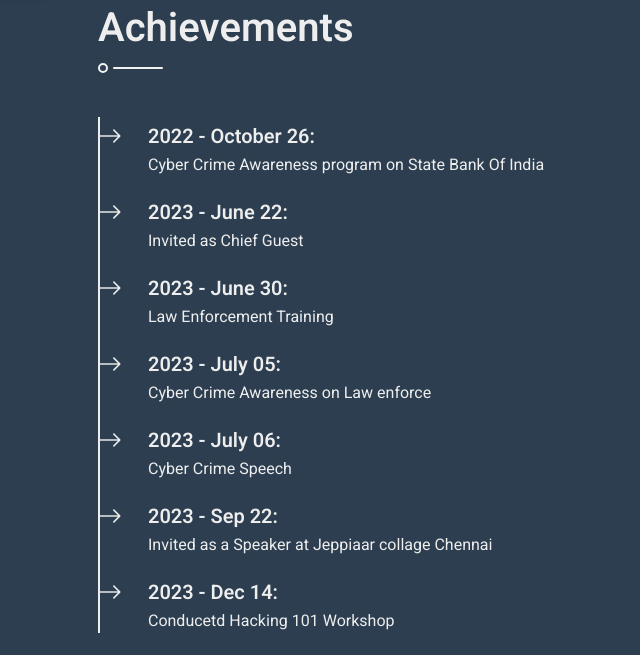
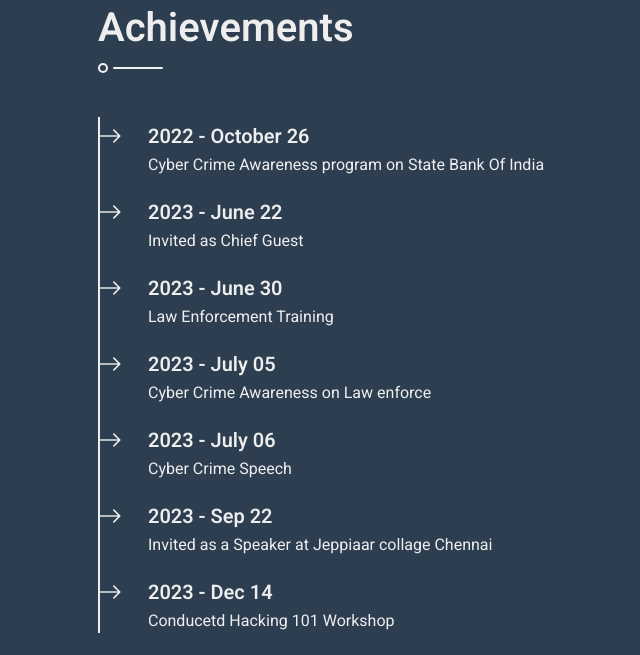
Before and after one commit to Rajivsharma0x14/portfolio, a plain HTML site: page index.html in a window 1280 px wide. Shown: the part 820-1475 px from the top of the page, 372-1012 px from the left. Drawn offline with nearby package versions, Linux system fonts and the light colour scheme.

Commit message:
Update index.html

```diff
--- a/index.html
+++ b/index.html
@@ -182,37 +182,37 @@
                         <div class="border-start border-2 border-light pt-2 ps-5">
                             <div class="position-relative mb-4">
                                 <span class="bi bi-arrow-right fs-4 text-light position-absolute" style="top: -5px; left: -50px;"></span>
-                                <h5 class="mb-1">2022 - October 26:</h5>
+                                <h5 class="mb-1">2022 - October 26</h5>
                                 <p>Cyber Crime Awareness program on State Bank Of India</p>
                             </div>
                             <div class="position-relative mb-4">
                                 <span class="bi bi-arrow-right fs-4 text-light position-absolute" style="top: -5px; left: -50px;"></span>
-                                <h5 class="mb-1">2023 - June 22:</h5>
+                                <h5 class="mb-1">2023 - June 22</h5>
                                 <p>Invited as Chief Guest</p>
                             </div>
                             <div class="position-relative mb-4">
                                 <span class="bi bi-arrow-right fs-4 text-light position-absolute" style="top: -5px; left: -50px;"></span>
-                                <h5 class="mb-1">2023 - June 30:</h5>
+                                <h5 class="mb-1">2023 - June 30</h5>
                                 <p>Law Enforcement Training</p>
                             </div>
                             <div class="position-relative mb-4">
                                 <span class="bi bi-arrow-right fs-4 text-light position-absolute" style="top: -5px; left: -50px;"></span>
-                                <h5 class="mb-1">2023 - July 05:</h5>
+                                <h5 class="mb-1">2023 - July 05</h5>
                                 <p>Cyber Crime Awareness on Law enforce</p>
                             </div>
                             <div class="position-relative mb-4">
                                 <span class="bi bi-arrow-right fs-4 text-light position-absolute" style="top: -5px; left: -50px;"></span>
-                                <h5 class="mb-1">2023 - July 06:</h5>
+                                <h5 class="mb-1">2023 - July 06</h5>
                                 <p>Cyber Crime Speech</p>
                             </div>
                             <div class="position-relative mb-4">
                                 <span class="bi bi-arrow-right fs-4 text-light position-absolute" style="top: -5px; left: -50px;"></span>
-                                <h5 class="mb-1">2023 - Sep 22:</h5>
+                                <h5 class="mb-1">2023 - Sep 22</h5>
                                 <p>Invited as a Speaker at Jeppiaar collage Chennai</p>
                             </div>
                             <div class="position-relative mb-4">
                                 <span class="bi bi-arrow-right fs-4 text-light position-absolute" style="top: -5px; left: -50px;"></span>
-                                <h5 class="mb-1">2023 - Dec 14:</h5>
+                                <h5 class="mb-1">2023 - Dec 14</h5>
                                 <p>Conducetd Hacking 101 Workshop</p>
                             </div>
                         </div>
```
